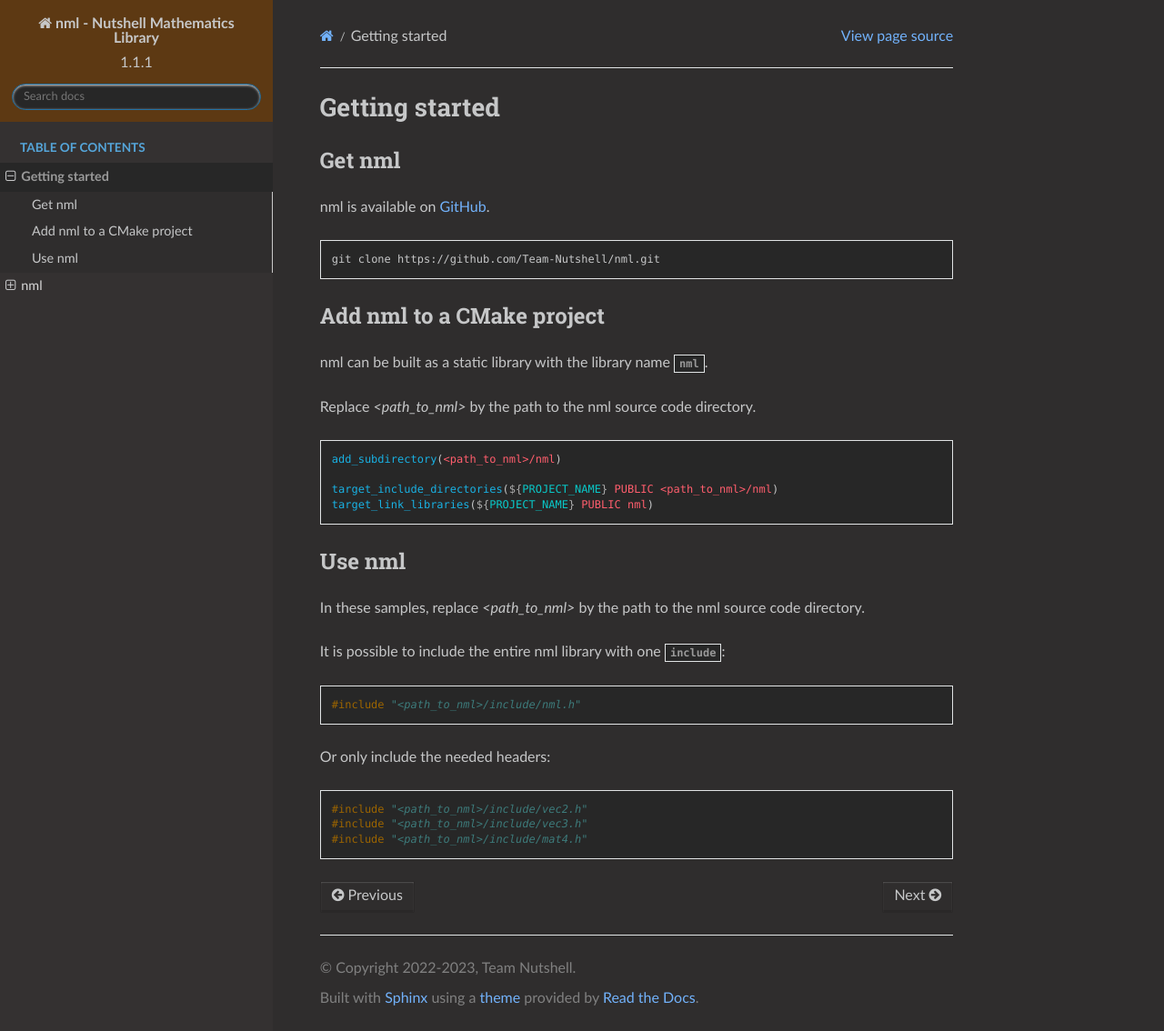
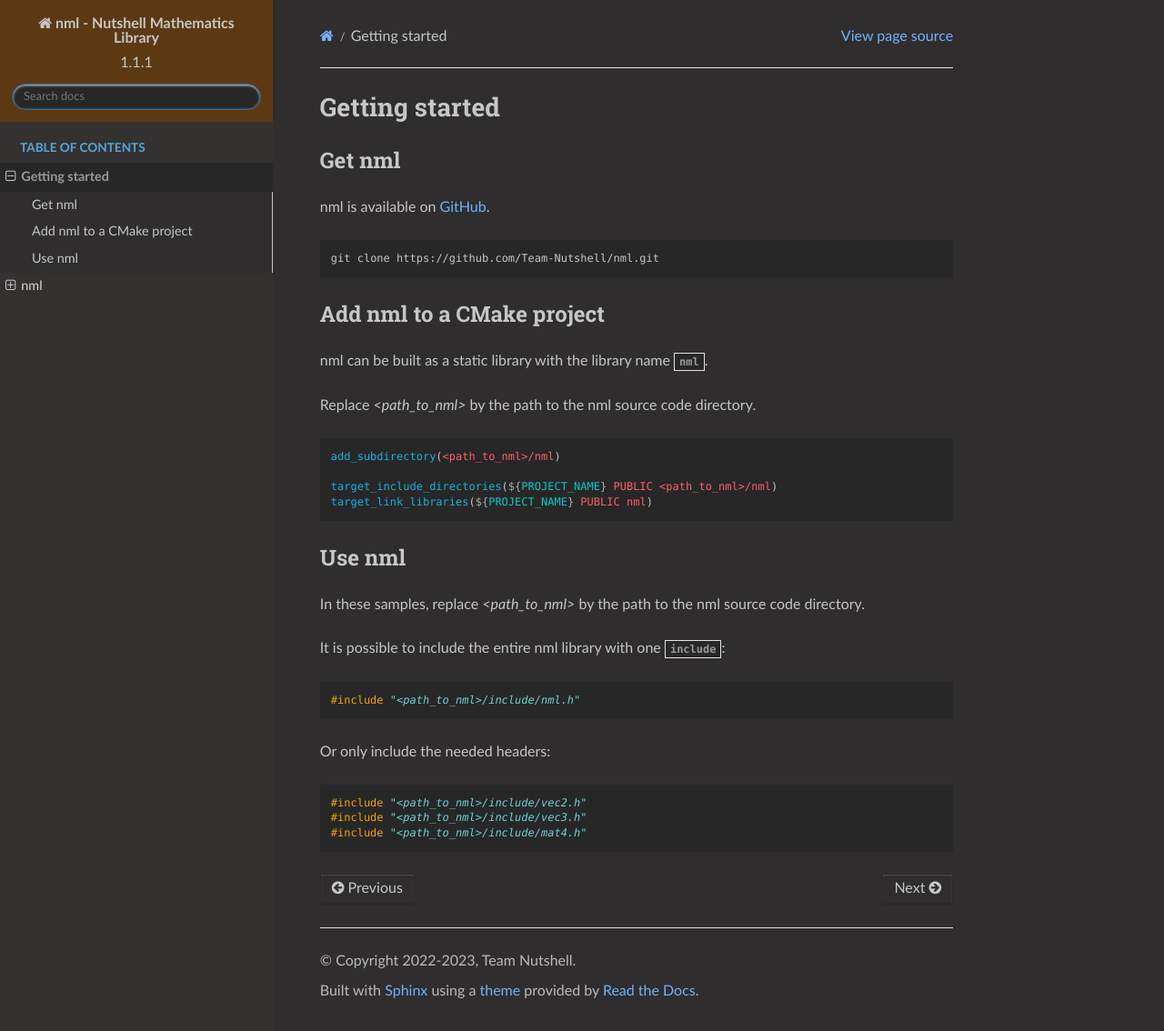
Before and after one commit to Team-Nutshell/nml, a Sphinx documentation site: the page built from docs/source/getting_started/index.rst, in a window 1280 px wide and 1134 px high. Shown: the whole window at 91% size. Built offline with Sphinx 7.4.7 and the Read the Docs theme 2.0.0, drawn with Linux system fonts in a browser that asks for light colours.

Commit message:
improve colors for accessibility in docs

```diff
--- a/docs/source/_static/custom.css
+++ b/docs/source/_static/custom.css
@@ -4,6 +4,10 @@
 
 body {
 	color: #c6c7c8;
+}
+
+footer {
+	color: #bbb;
 }
 
 .wy-nav-content-wrap {
@@ -81,6 +85,10 @@ a {
 	color: #72b2fb;
 }
 
+a:visited {
+	color: #c286db;
+}
+
 .rst-content code.literal, .rst-content tt.literal {
 	color: #999999;
 	font-weight: bold;
@@ -103,8 +111,20 @@ a {
 	background-color: #272727;
 }
 
+.rst-content div[class^="highlight"], .rst-content pre.literal-block {
+	border: 0px;
+}
+
 .highlight .c1 {
 	color: #62b950;
+}
+
+.highlight .cp {
+	color: #F2A10B;
+}
+
+.highlight .cpf {
+	color: #6ED2D2;
 }
 
 .highlight .k, .highlight .kv {
```
